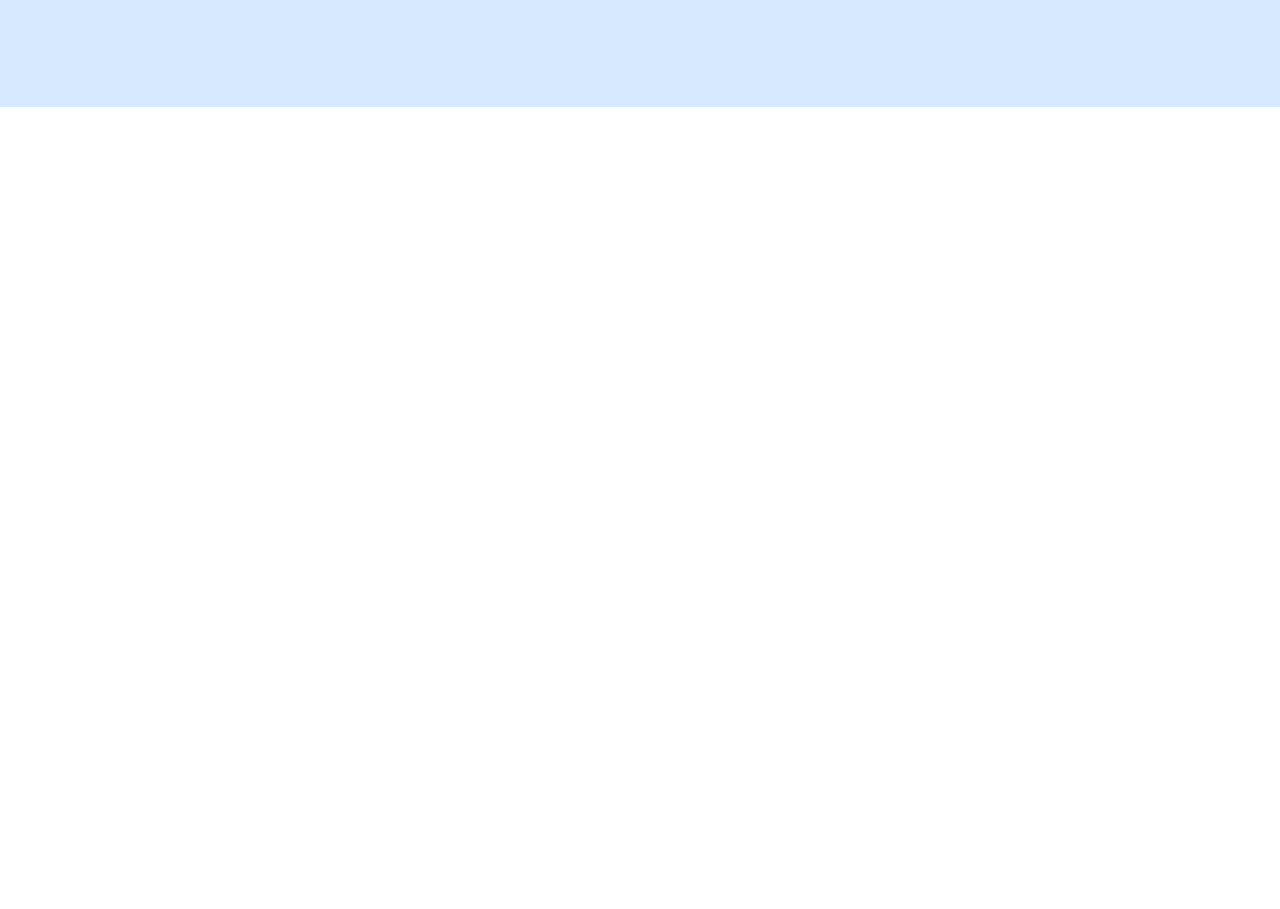
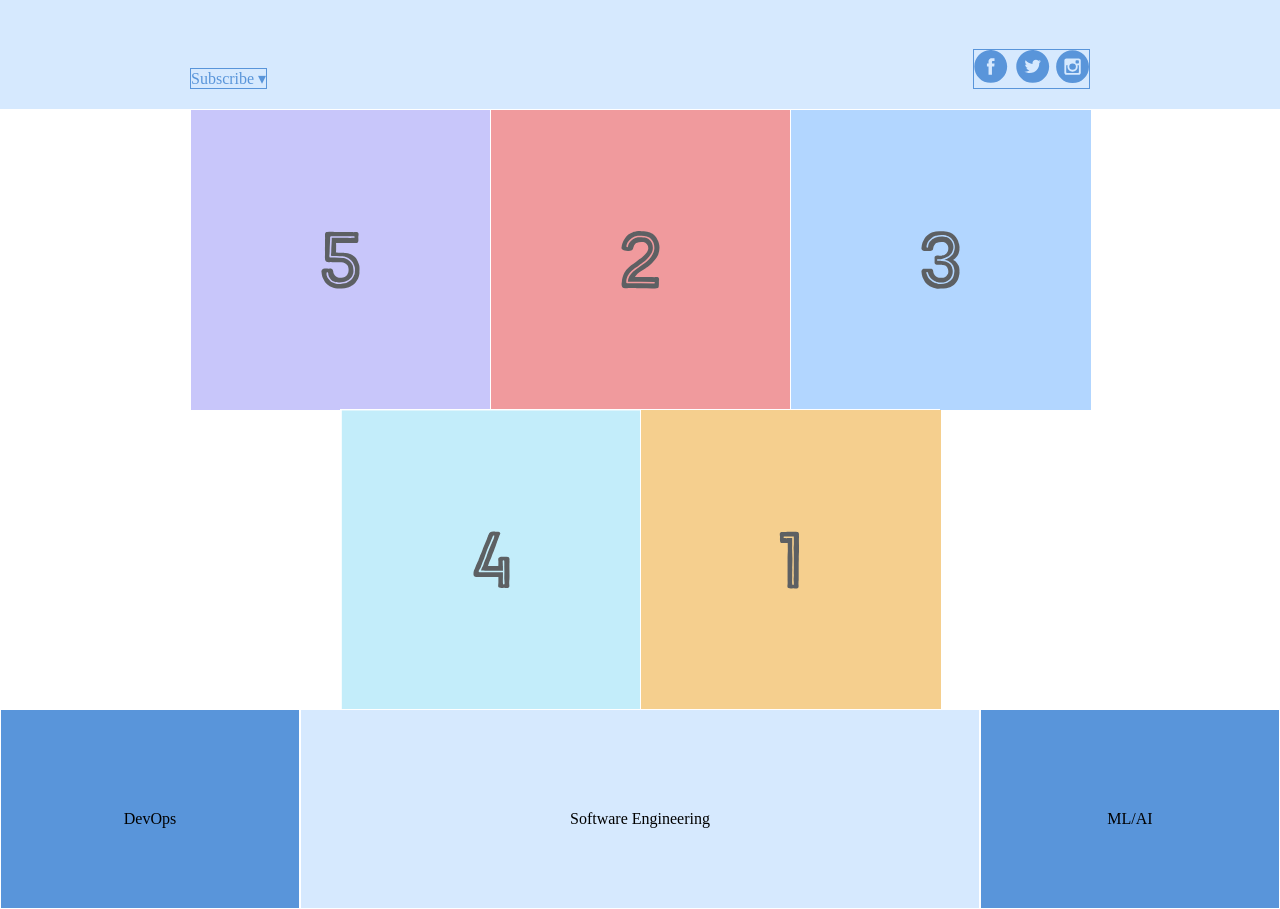
Before and after one commit to igweemekae/Bootcamp, a plain HTML site: page SWE/flexbox/index.html in a window 1280 px wide. Shown: the part 251-1160 px from the top of the page. Before the commit the page ends 800 px from the top, so only its background shows below. Drawn offline with Linux system fonts and the light colour scheme; a web font is replaced by a local one.

Commit message:
added new improvement to the flexbox practice file

```diff
--- a/SWE/flexbox/index.html
+++ b/SWE/flexbox/index.html
@@ -3,19 +3,22 @@
 <head>
     <meta charset="UTF-8">
     <meta name="viewport" content="width=device-width, initial-scale=1.0">
+    <link rel="preconnect" href="https://fonts.googleapis.com">
+    <link rel="preconnect" href="https://fonts.gstatic.com" crossorigin>
+    <link href="https://fonts.googleapis.com/css2?family=Dosis:wght@200..800&family=Faculty+Glyphic&family=Handlee&display=swap" rel="stylesheet">
     <link rel="stylesheet" href="styles.css"/>
     <title>Some Web Page</title>
 </head>
 <body>
+
     <div class='menu-container'>
         <div class='menu'>
-          <div class='date'>Aug 14, 2016</div>
-          <div class="links">
-            <div class='signup'>Sign Up</div>
-            <div class='login'>Login</div>
-          </div>
+          <div class='date'>Nov 28, 2024</div>
+          <div class='signup'>Sign Up</div>
+          <div class='login'>Login</div>
         </div>
     </div>
+
     <div class='header-container'>
         <div class='header'>
             <div class='subscribe'>Subscribe &#9662;</div>
@@ -23,5 +26,32 @@
             <div class='social'><img src='images/social-icons.svg'/></div>
         </div>
     </div>
+
+    <div class='photo-grid-container'>
+        <div class='photo-grid'>
+          <div class='photo-grid-item first-item'>
+            <img src='images/one.svg'/>
+          </div>
+          <div class='photo-grid-item'>
+            <img src='images/two.svg'/>
+          </div>
+          <div class='photo-grid-item'>
+            <img src='images/three.svg'/>
+          </div>
+          <div class='photo-grid-item'>
+            <img src='images/four.svg'/>
+          </div>
+          <div class='photo-grid-item last-item'>
+            <img src='images/five.svg'/>
+          </div>
+        </div>
+    </div>
+
+    <div class='footer'>
+        <div class='footer-item footer-one'>DevOps</div>
+        <div class='footer-item footer-two'>Software Engineering</div>
+        <div class='footer-item footer-three'>ML/AI</div>
+      </div>
+
 </body>
 </html>
--- a/SWE/flexbox/styles.css
+++ b/SWE/flexbox/styles.css
@@ -2,14 +2,30 @@
     margin: 0;
     padding: 0;
     box-sizing: border-box;
+    font-family: "Faculty Glyphic";
 }
 
 .menu-container {
     color: #fff;
-    background-color: #5995DA;
+    background-color: #E38E49;
     padding: 20px 0;
     display: flex;
     justify-content: center;
+}
+
+.menu {
+    border: 1px solid #fff;
+    width: 900px;
+    display: flex;
+    justify-content: space-between;
+}
+
+.signup {
+    margin-left: auto;
+}
+
+.login {
+    margin-left: 20px;
 }
 
 .header-container {
@@ -27,17 +43,70 @@
     align-items: center;
 }
 
-.menu {
-    width: 900px;
-    display:flex;
-    justify-content: space-around;
+.social,
+.logo,
+.subscribe {
+    border: 1px solid #5995DA;
 }
 
-.links {
+.photo-grid-container {
     display: flex;
-    justify-content: flex-end;
+    justify-content: center;
 }
 
-.login {
-    margin-left: 20px;
+.photo-grid {
+    width: 900px;
+    display: flex;
+    justify-content: center;
+    flex-wrap: wrap;
+    flex-direction: row;
+    align-items: center;
 }
+
+.photo-grid-item {
+    border: 1px solid #fff;
+    width: 300px;
+    height: 300px;
+}
+
+.first-item {
+    order: 1;
+}
+
+.last-item {
+    order: -1;
+}
+
+.social,
+.subscribe {
+    align-self: flex-end;
+    margin-bottom: 20px;
+}
+
+.footer {
+    display: flex;
+    justify-content: space-between;
+}
+
+.footer-item {
+    border: 1px solid #fff;
+    background-color: #D6E9FE;
+    height: 200px;
+    flex: 1;
+}
+
+.footer-three {
+    flex: 2;
+}
+
+.footer-one,
+.footer-three {
+    background-color: #5995DA;
+    flex: initial;
+    width: 300px;
+}
+
+.footer-item {
+    text-align: center;
+    padding-top: 100px;
+}
```
Also changed, not shown: 1 other file.
